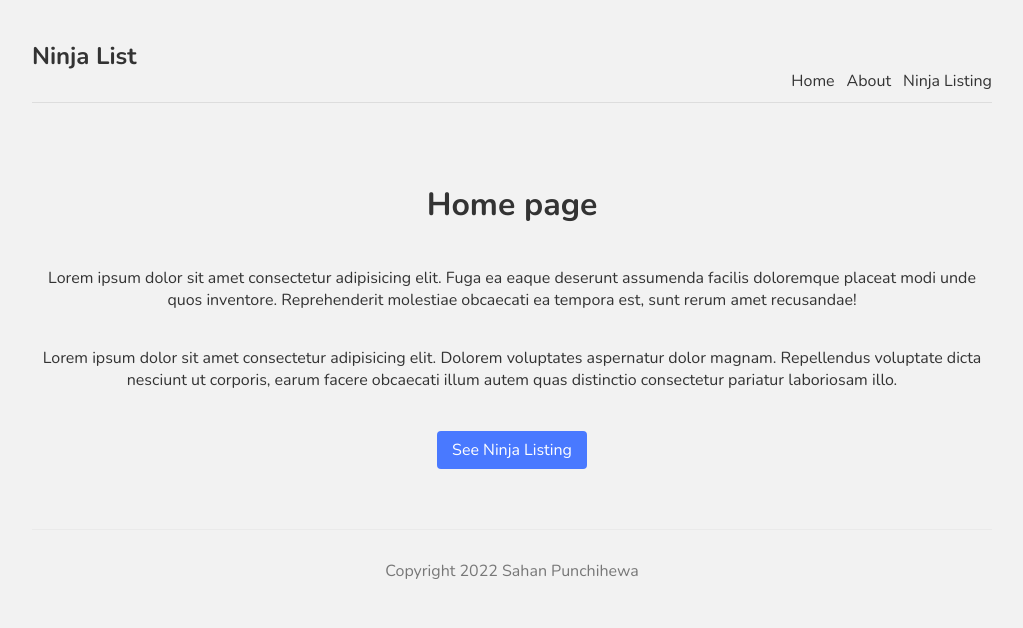
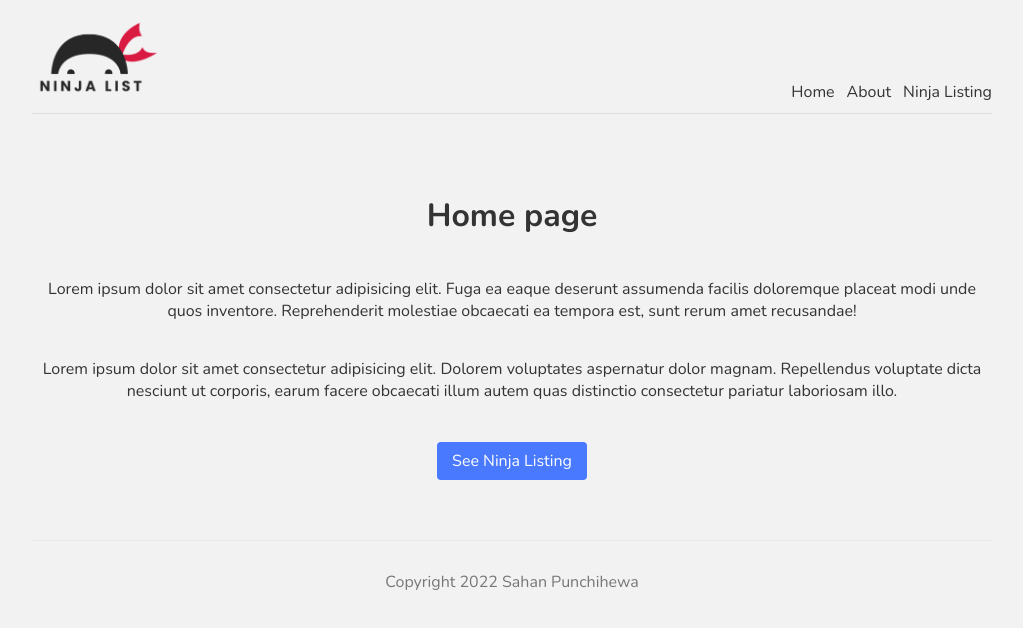
Before and after one commit to SahanPunchihewa/NextJs, a Next.js app in the folder nextjs/: page / in a window 1280 px wide. Shown: the top 628 px of the page, without its empty margins (128-1151 px from the left). Built offline with nearby package versions, Linux system fonts and the light colour scheme.

Commit message:
Images and Metadata

```diff
--- a/nextjs/comps/Navbar.js
+++ b/nextjs/comps/Navbar.js
@@ -1,4 +1,5 @@
 import Link from 'next/link'
+import Image from 'next/image'
 
 
 const Navbar = () => {
@@ -7,7 +8,7 @@
         <nav>
             <div className = "logo">
 
-                <h1>Ninja List</h1>
+               <Image src="/logo.png" width ={128} height={77}/>
             </div>
 
             <Link href = "/"><a>Home</a></Link>
--- a/nextjs/pages/index.js
+++ b/nextjs/pages/index.js
@@ -6,6 +6,14 @@
 
 export default function Home() {
   return (
+    <>
+
+    <Head>
+      <title>Ninja List | Home</title>
+      <meta name='keywords' content='ninjas'/>
+    </Head>
+
+
     <div >
 
       <h1 className={styles.title}>Home page</h1>
@@ -15,5 +23,6 @@
         <a className= {styles.btn}>See Ninja Listing</a>
       </Link>
     </div>
+    </>
   )
 }
```
Also changed, not shown: nextjs/pages/about.js (+10 -0 lines), nextjs/public/logo.png (added).
